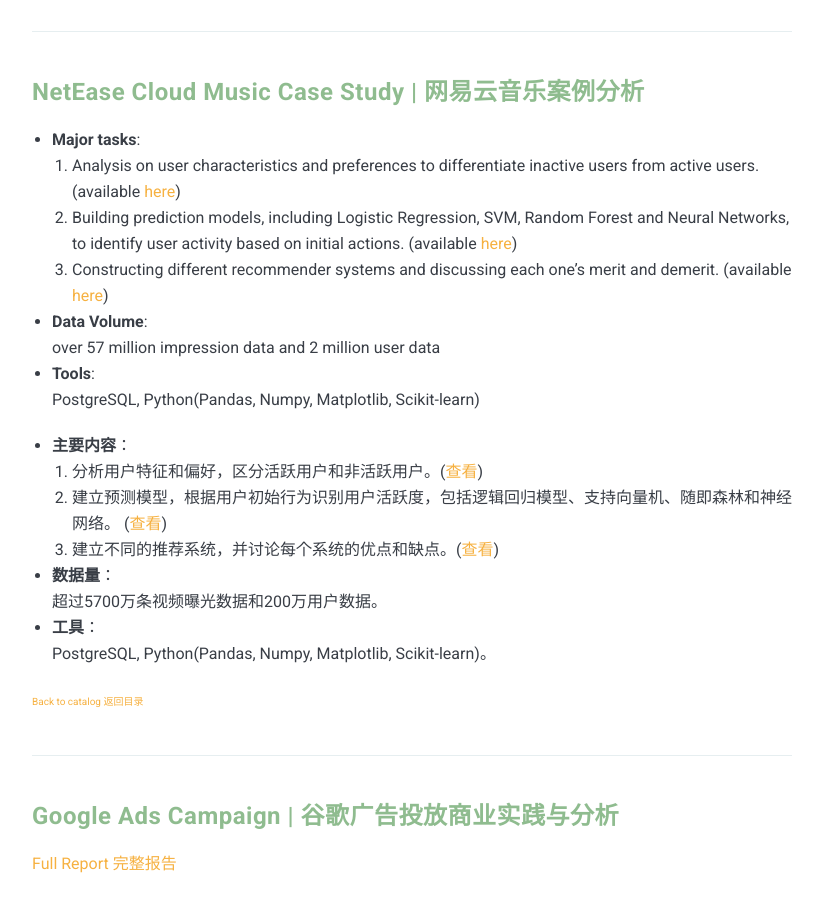
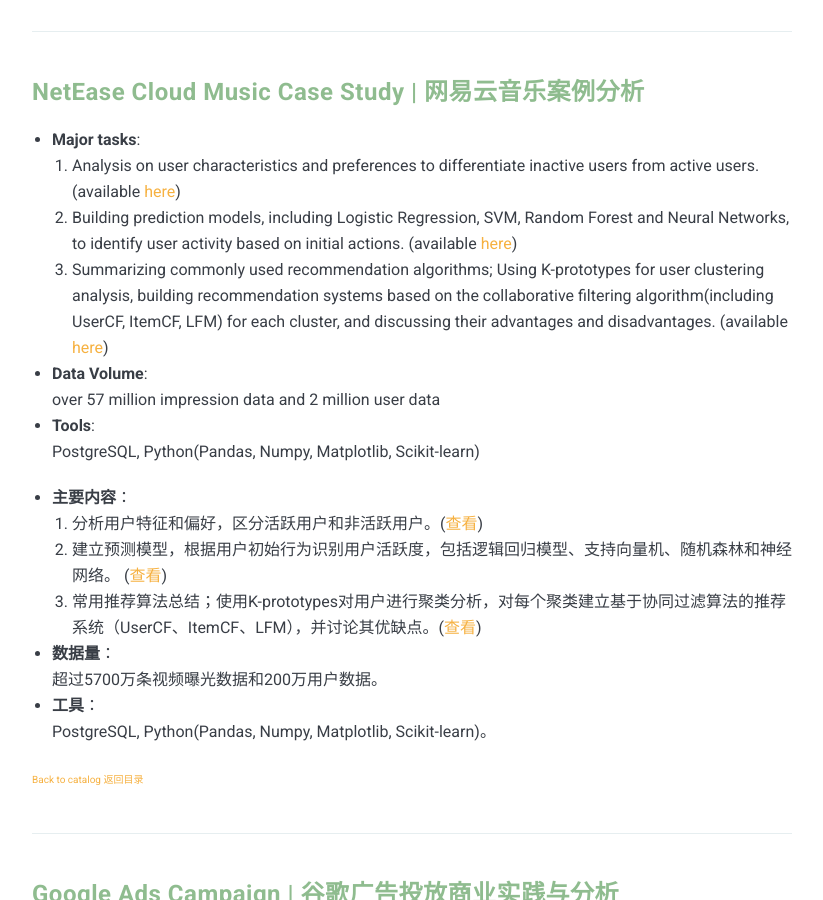
Before and after one commit to jing042323/jing-long, a Jekyll site: the page built from _pages/my-projects.md, in a window 1280 px wide and 900 px high, scrolled down 599 px. Shown: the whole window, without its empty margins (228-1051 px from the left). Built offline with Jekyll 4.4.1, drawn with Linux system fonts in a browser that asks for light colours; nearby versions of some CDN libraries.

Commit message:
update projects

```diff
--- a/_pages/my-projects.md
+++ b/_pages/my-projects.md
@@ -18,7 +18,7 @@
 - **Major tasks**:
 1. Analysis on user characteristics and preferences to differentiate inactive users from active users. (available [here](https://jing042323.github.io/jing-long/2021/09/15/NCM_part1/))
 2. Building prediction models, including Logistic Regression, SVM, Random Forest and Neural Networks, to identify user activity based on initial actions. (available [here](https://jing042323.github.io/jing-long/2021/09/15/NCM_part2/))
-3. Constructing different recommender systems and discussing each one's merit and demerit. (available [here](https://jing042323.github.io/jing-long/2021/09/15/NCM_part3/))
+3. Summarizing commonly used recommendation algorithms; Using K-prototypes for user clustering analysis, building recommendation systems based on the collaborative filtering algorithm(including UserCF, ItemCF, LFM) for each cluster, and discussing their advantages and disadvantages. (available [here](https://jing042323.github.io/jing-long/2021/09/15/NCM_part3/))
 
 - **Data Volume**:
 over 57 million impression data and 2 million user data
@@ -27,8 +27,8 @@
 
 - **主要内容**：
 1. 分析用户特征和偏好，区分活跃用户和非活跃用户。([查看](https://jing042323.github.io/jing-long/2021/09/15/NCM_part1/))
-2. 建立预测模型，根据用户初始行为识别用户活跃度，包括逻辑回归模型、支持向量机、随即森林和神经网络。 ([查看](https://jing042323.github.io/jing-long/2021/09/15/NCM_part2/))
-3. 建立不同的推荐系统，并讨论每个系统的优点和缺点。([查看](https://jing042323.github.io/jing-long/2021/09/15/NCM_part3/))
+2. 建立预测模型，根据用户初始行为识别用户活跃度，包括逻辑回归模型、支持向量机、随机森林和神经网络。 ([查看](https://jing042323.github.io/jing-long/2021/09/15/NCM_part2/))
+3. 常用推荐算法总结；使用K-prototypes对用户进行聚类分析，对每个聚类建立基于协同过滤算法的推荐系统（UserCF、ItemCF、LFM），并讨论其优缺点。([查看](https://jing042323.github.io/jing-long/2021/09/15/NCM_part3/))
 
 - **数据量**：
 超过5700万条视频曝光数据和200万用户数据。
--- a/_posts/2021-09-15-NCM_part2.markdown
+++ b/_posts/2021-09-15-NCM_part2.markdown
@@ -61,7 +61,7 @@
 - Firstly, it is noted that our dataset is somewhat imbalanced i.e., the number of active users is much smaller (represents only about 22% of total users in the dataset for prediction models). To increase the generalizability of our models and recall for the class of interest, we utilize the upsampling technique, applying 4 times random sampling among active users within the same sample dataset to increase the active users size. As a result, the data size in the new dataset increase from 628,788 to 1,188,448, with around 47% active users.
 - Secondly, there are plenty null value in the 'mlogViewTime' column in impression dataset and 'age' and 'gender' column in user_demographic dataset. We assign zero to null value in 'mlogViewTime' under the assumption that missing data implied no views and browsing streams. We also replace null value in 'age' with zero, so that it could represent a single group itself, instead of assigning a mean or median value which would fall into the existing age groups. For null value in 'gender', we simply replace them with 'unknown'.
 - Thirdly, the categorical variables 'province' and 'gender' are tranfered into dummy variables as dummy variables allows easy interpretation and calculation of the odds ratios, and increases the stability and significance of the coefficients (Garavaglia,et.al, 1998).  And we scale the numerical variables by Z-score normalization, bringing all features in the same standing, so that one significant feature doesn’t impact the model just because of its large magnitude.
-- Lastly, we have a very large dataset, posing various technical challenges on top of the complexity of the algorithms at hand. For example, the complexity of SVM with nonlinear-kernels is approximately O(n_samples^2 * n_features). With our dataset, it takes forever for a personal laptop to get results. Therefore, for simplicity, we take randomly 10% of the data as a sample to train the models. Further methods of sample selection can be done to improve accuracy, such as instance selection.
+- Lastly, we have a very large dataset, posing various technical challenges on top of the complexity of the algorithms at hand. For example, the complexity of SVM with nonlinear-kernels is approximately $O(n_samples^2 * n_features)$. With our dataset, it takes forever for a personal laptop to get results. Therefore, for simplicity, we take randomly 10% of the data as a sample to train the models. Further methods of sample selection can be done to improve accuracy, such as instance selection.
 
 Next, several machine learning models are applied, including Logistics Regression, SVM, Random Forest and Neural Networks. We shuffle and split the data to 60% training set, 20% validation set and 20% test set. For Logistics Regression, SVM and Random Forest, we use Grid Search Cross-Validation to get the optimal setting of hyperparameters. For Neural Networks, we do hyperparameters tuning on training set and use the validation set to select the best hyperparameters(Jason Brownlee, 2019). We then use test set to evaluate the model performance using accuracy score and mean squared error, and compute its confusion matrix and classification report.
 
```
Also changed, not shown: other parts of _posts/2021-09-15-NCM_part2.markdown (+1 -1 lines), 1 other file.
